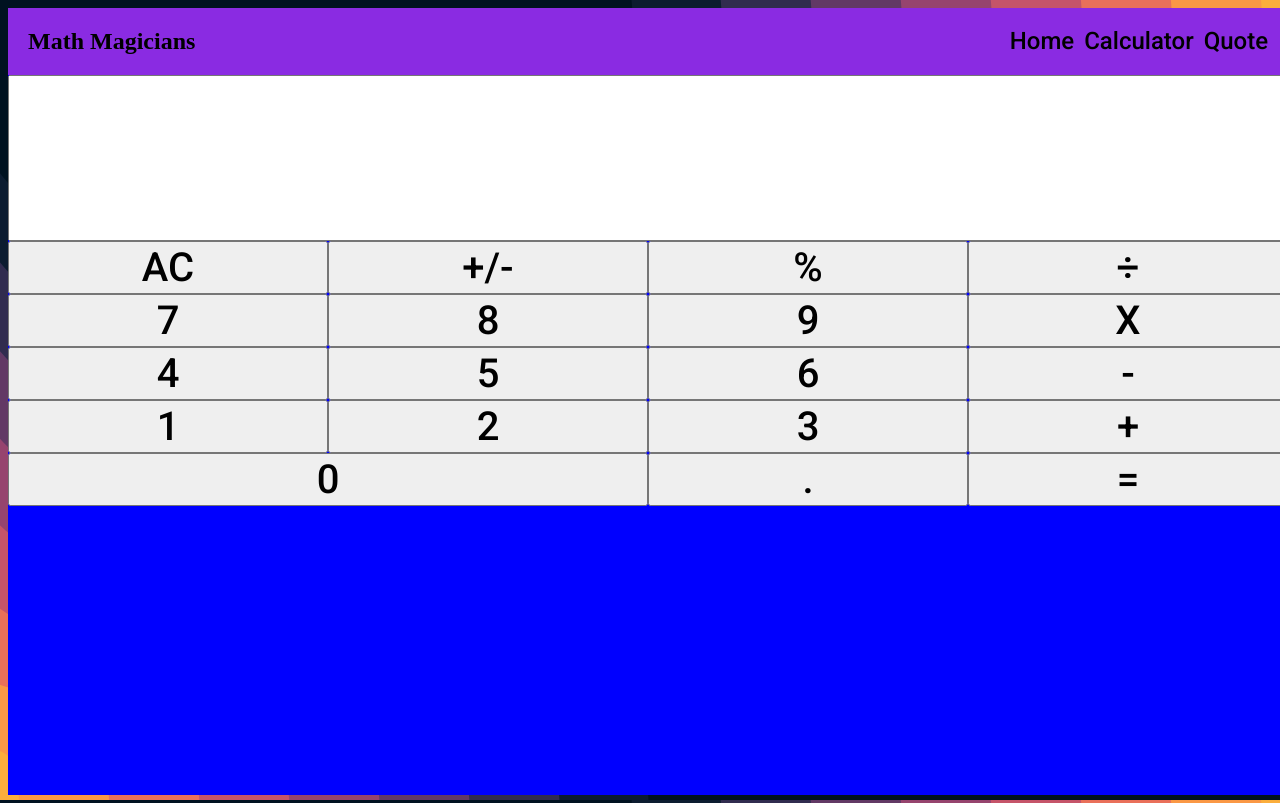
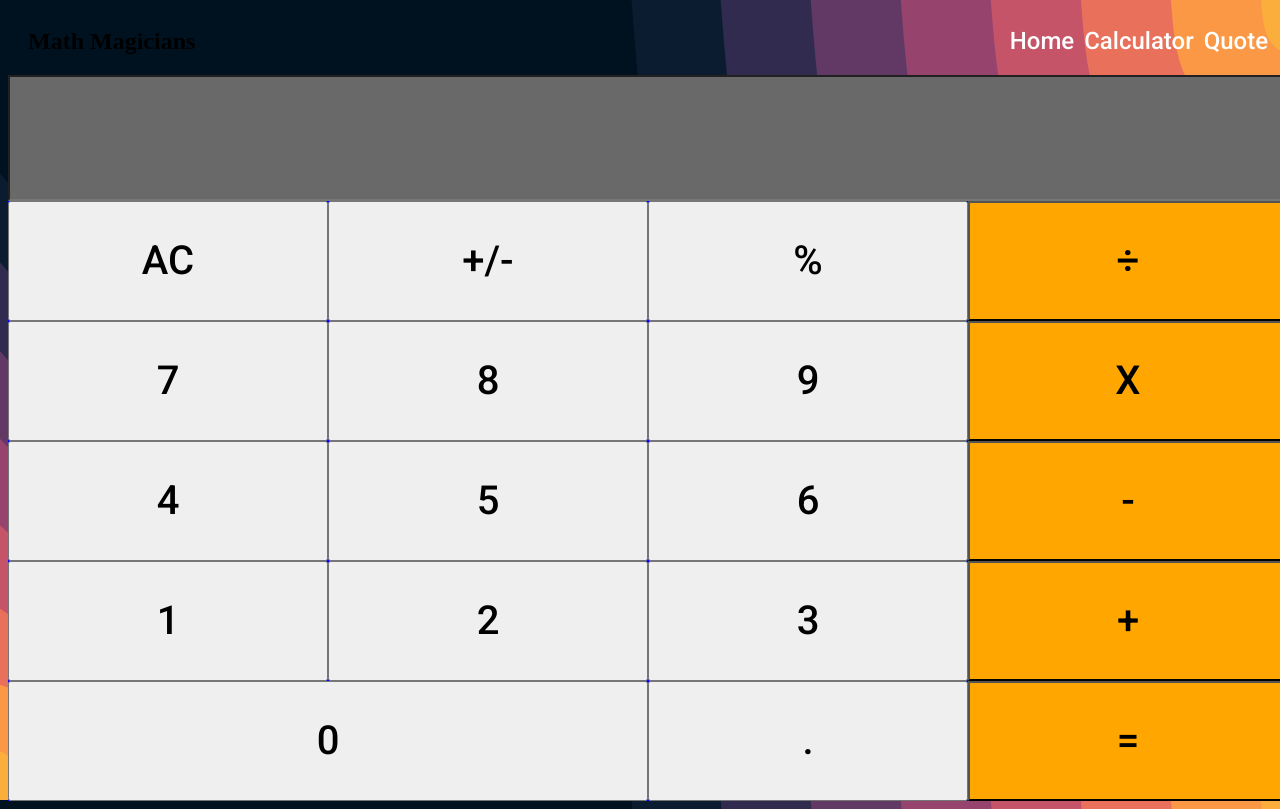
Before and after one commit to dgsierra/calculator-react, a React (Create React App) app: page / in a window 1280 px wide. Built offline with nearby package versions, Linux system fonts and the light colour scheme.

Commit message:
Add style to the calculator.

```diff
--- a/src/Components/css/Calculator.css
+++ b/src/Components/css/Calculator.css
@@ -3,7 +3,7 @@ button {
     font-size: 2.5rem;
     width: 25%;
     height: 20%;
-    min-height: 20%;
+    min-height: 15vh;
     min-width: 25%;
 }
 
@@ -19,11 +19,19 @@ button {
 }
 
 .calculatorrow {
-    min-height: 20%;
+    min-height: 15vh;
     min-width: 25%;
 }
 
 .calcresult {
     width: 100%;
-    height: 160px;
+    height: 15vh;
+    background-color: dimgray;
+    color: #fff;
+    text-align: right;
+    font-size: 4rem;
 }
+
+.orangebtn {
+    background-color: rgb(255, 166, 0);
+}
--- a/src/Components/navbar/Navbar.css
+++ b/src/Components/navbar/Navbar.css
@@ -1,7 +1,6 @@
 @import url('https://fonts.googleapis.com/css2?family=Roboto:wght@500&display=swap');
 
 .navbar {
-    background-color: blueviolet;
     display: flex;
     justify-content: space-between;
     padding-left: 20px;
@@ -18,4 +17,6 @@
   padding-left: 10px;
   font-family: 'Roboto', Times, serif;
   font-size: 1.5rem;
+  color: #fff;
+  cursor: pointer;
 }
```
